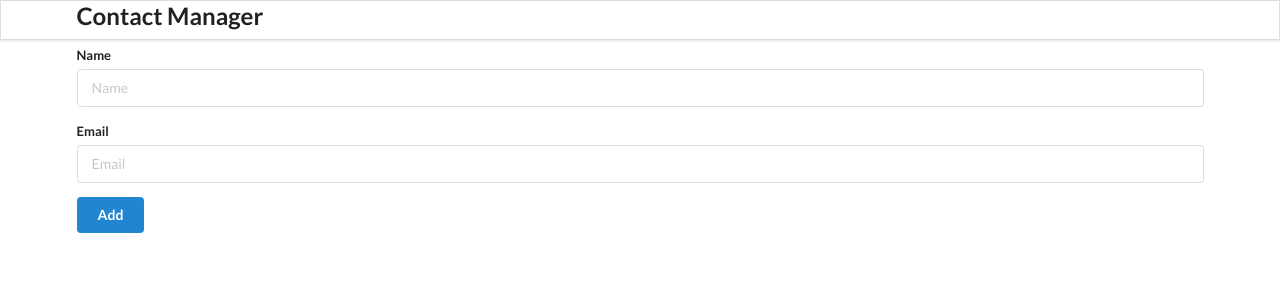
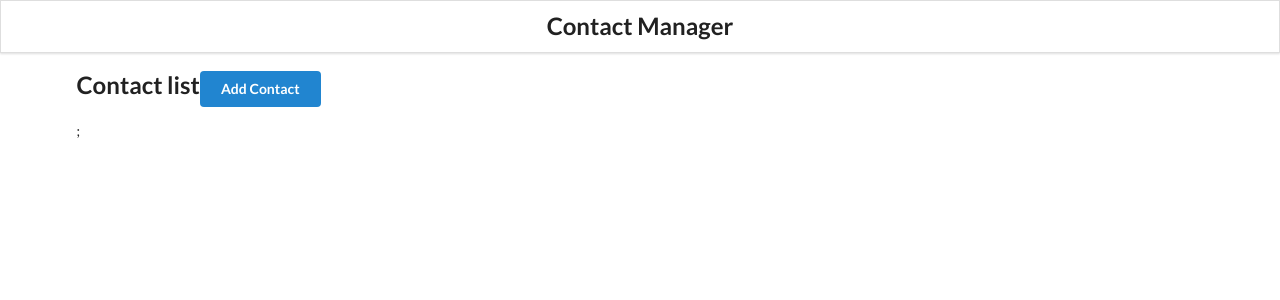
Before and after one commit to iamahmadpk/React-Basic-Projects, a React (Create React App) app: page / in a window 1280 px wide. Shown: the top 300 px of the page. Built offline with nearby package versions, Linux system fonts and the light colour scheme.

Commit message:
better version

```diff
--- a/package.json
+++ b/package.json
@@ -8,6 +8,7 @@
     "@testing-library/user-event": "^13.5.0",
     "react": "^18.2.0",
     "react-dom": "^18.2.0",
+    "react-router-dom": "^5.2.0",
     "react-scripts": "5.0.1",
     "util": "^0.12.5",
     "uuidv4": "^6.2.13",
--- a/src/components/AddContact.js
+++ b/src/components/AddContact.js
@@ -1,55 +1,51 @@
 import React from "react";
 
-//class component
-class AddContact extends React.Component{
-    // use state for class componet instead of Reack hooks(useState)
+class AddContact extends React.Component {
   state = {
-        name : "",
-        email: ""
+    name: "",
+    email: "",
   };
+
   add = (e) => {
     e.preventDefault();
-        if (this.state.name === "" || this.state.email === ""){
-            alert("All the fields are mandatry!:");
-            return
+    if (this.state.name === "" || this.state.email === "") {
+      alert("ALl the fields are mandatory!");
+      return;
     }
-        //console.log(this.state);
     this.props.addContactHandler(this.state);
-        {/*Update state with setState */}
-        this.setState({
-            name: "",
-            email: ""
-                    });
-    }
-
-    //render for class components
-    render(){
-        return(
-            <div>
+    this.setState({ name: "", email: "" });
+    this.props.history.push("/");
+  };
+  render() {
+    return (
+      <div className="ui main">
         <h2>Add Contact</h2>
-                <form className = "ui form" onSubmit={this.add}>
+        <form className="ui form" onSubmit={this.add}>
           <div className="field">
             <label>Name</label>
             <input
               type="text"
-                            name = "name"
+              name="name"
               placeholder="Name"
               value={this.state.name}
-                            onChange={(e)=>this.setState({name:e.target.value})}/>
+              onChange={(e) => this.setState({ name: e.target.value })}
+            />
           </div>
           <div className="field">
             <label>Email</label>
             <input
               type="text"
-                            name = "email"
+              name="email"
               placeholder="Email"
               value={this.state.email}
-                            onChange={(e)=>this.setState({email:e.target.value})}/>
+              onChange={(e) => this.setState({ email: e.target.value })}
+            />
           </div>
-                    <button className="ui button blue" >Add</button>
+          <button className="ui button blue">Add</button>
         </form>
       </div>
     );
   }
 }
+
 export default AddContact;
--- a/src/components/App.css
+++ b/src/components/App.css
@@ -1,38 +1,23 @@
-.App {
-  text-align: center;
+.main {
+  margin-top: 5em;
 }
 
-.App-logo {
-  height: 40vmin;
-  pointer-events: none;
+.center {
+  justify-content: center;
+  padding: 10px;
 }
 
-@media (prefers-reduced-motion: no-preference) {
-  .App-logo {
-    animation: App-logo-spin infinite 20s linear;
-  }
+.ui.search input {
+  width: 100%;
+  border-radius: 0 !important;
 }
 
-.App-header {
-  background-color: #282c34;
-  min-height: 100vh;
-  display: flex;
-  flex-direction: column;
-  align-items: center;
-  justify-content: center;
-  font-size: calc(10px + 2vmin);
-  color: white;
+.item {
+  padding: 15px 0px !important;
 }
 
-.App-link {
-  color: #61dafb;
+i.icon {
+  float: right;
+  font-size: 20px;
+  cursor: pointer;
 }
-
-@keyframes App-logo-spin {
-  from {
-    transform: rotate(0deg);
-  }
-  to {
-    transform: rotate(360deg);
-  }
-}
--- a/src/components/App.js
+++ b/src/components/App.js
@@ -1,54 +1,67 @@
-import React, {useEffect} from 'react';
-import './App.css';
-import Header from './Header.js';
-import AddContact from './AddContact';
-import ContactList from './ContactList';
-import { useState } from 'react';
-import { uuid } from 'uuidv4';
+import React, { useState, useEffect } from "react";
+import { BrowserRouter as Router, Switch, Route } from "react-router-dom";
+import { v4 as uuid } from "uuid";
+import "./App.css";
+import Header from "./Header";
+import AddContact from "./AddContact";
+import ContactList from "./ContactList";
 
 function App() {
-  //const LOCAL_STORAGE_KEY = "contacts";
-  //for functional components we use React Hooks useState
- // const [contacts,setContacts] = useState([]);
- const LOCAL_STORAGE_KEY = "contacts";
+  const LOCAL_STORAGE_KEY = "contacts";
   const [contacts, setContacts] = useState(
     JSON.parse(localStorage.getItem(LOCAL_STORAGE_KEY)) ?? []
   );
-  /*
-  const contacts = [
-    {
-      id:"1",
-      name: "Ahmad",
-      email: "iamahmadpk444@gmail.com"
-    },
-    {
-      id:"2  ",
-      name: "AhmadPk",
-      email: "iamahmadpk53@gmail.com"
-    }
-  ];*/
+
   const addContactHandler = (contact) => {
     console.log(contact);
     setContacts([...contacts, { id: uuid(), ...contact }]);
   };
-  /*retereive the data from local storage*/
-  useEffect(()=>{
-    const getContacts = window.localStorage.getItem(contacts);
-    if(getContacts !==null) setContacts(getContacts);
-  },[]);
-  /*React Hook to persist the data*/
-  useEffect(()=>{
-    localStorage.setItem(
-      LOCAL_STORAGE_KEY, JSON.stringify(contacts)
-    )
-  },[contacts]);/*pass contacts as dependency injection */
+
+  const removeContactHandler = (id) => {
+    const newContactList = contacts.filter((contact) => {
+      return contact.id !== id;
+    });
+
+    setContacts(newContactList);
+  };
+
+  // useEffect(() => {
+  //   const retriveContacts = JSON.parse(localStorage.getItem(LOCAL_STORAGE_KEY));
+  //   if (retriveContacts) setContacts(retriveContacts);
+  // }, []);
+
+  useEffect(() => {
+    localStorage.setItem(LOCAL_STORAGE_KEY, JSON.stringify(contacts));
+  }, [contacts]);
 
   return (
-    <div className='ui container'>
-      <Header/>
-      {/*passing function as props*/}
-      <AddContact addContactHandler = {addContactHandler}/>
-      <ContactList contacts ={contacts} />
+    <div className="ui container">
+      <Router>
+      <Header />
+      <Switch>
+        <Route
+          path = "/"
+          exact
+          render={(props)=>(<ContactList
+            {...props}
+            contacts = {contacts}
+            getContactId={removeContactHandler}
+            />
+            )}
+        />
+        <Route
+          path = "/add"
+          render={(props)=>(<AddContact
+            {...props}
+            addContactHandler={addContactHandler}
+            />
+            )}
+        />
+      </Switch>
+      {/* <AddContact addContactHandler={addContactHandler} />
+      <ContactList contacts={contacts} getContactId={removeContactHandler} /> */}
+      </Router>
+
     </div>
   );
 }
--- a/src/components/ContactCard.js
+++ b/src/components/ContactCard.js
@@ -1,23 +1,26 @@
 import React from "react";
 import user from "../images/user.png";
+import { Link } from "react-router-dom";
 
 const ContactCard = (props) => {
-    const {id , name , email} = props.contact;
-    return(
-        <div className = "item">
-                <img className="ui avatar image" src = {user} alt="user"/>
-                <div className='content'>
-                    <div className='header'>
-                        {name}
-                    </div>
-                    <div className='header'>
-                        {email}
-                    </div>
-                </div>
-                <i className='trash alternate outline icon'
-                    style={{color:"red", marginTop: "7px"}}
-                ></i>
-            </div>
-    );
+  const { id, name, email } = props.contact;
+  return (
+    <div className="item">
+      <img className="ui avatar image" src={user} alt="user" />
+      <div className="content">
+        <Link to={`/contact/${id}`}>
+            <div className="header">{name}</div>
+        <div>{email}</div>
+        </Link>
+        </div>
+
+      <i
+        className="trash alternate outline icon"
+        style={{ color: "red", marginTop: "7px" }}
+        onClick={() => props.clickHander(id)}
+      ></i>
+    </div>
+  );
 };
+
 export default ContactCard;
--- a/src/components/ContactList.js
+++ b/src/components/ContactList.js
@@ -1,17 +1,34 @@
 import React from "react";
+import { Link } from "react-router-dom";
 import ContactCard from "./ContactCard";
+
 const ContactList = (props) => {
-    console.log(props);
-    const renderContactList = props.contacts.map((contact)=>{
-        return(
-            <ContactCard contact = {contact}/>
-        );
-    });
+  console.log(props);
+
+  const deleteConactHandler = (id) => {
+    props.getContactId(id);
+  };
+
+  const renderContactList = props.contacts.map((contact) => {
     return (
-        <div className="ui celled list">
-           {renderContactList}
-        </div>
-    )
-}
+      <ContactCard
+        contact={contact}
+        clickHander={deleteConactHandler}
+        key={contact.id}
+      />
+    );
+  });
+  return(
+    <div className="main">
+        <h2>
+            Contact list
+            <Link to= {"/add"}>
+                <button className="ui button blue right">Add Contact</button>
+            </Link>
+        </h2>
+        <div className="ui celled list">{renderContactList}</div>;
+    </div>
+  )
+};
 
 export default ContactList;
--- a/src/components/Header.js
+++ b/src/components/Header.js
@@ -1,7 +1,6 @@
 import React from "react";
 
-//functional component
-function Header(){
+const Header = () => {
   return (
     <div className="ui fixed menu">
       <div className="ui container center">
```
Also changed, not shown: src/index.js (+5 -4 lines), 1 other file (tests, documents, lock files or other folders). Lines whose indentation alone changed are shown as unchanged.
